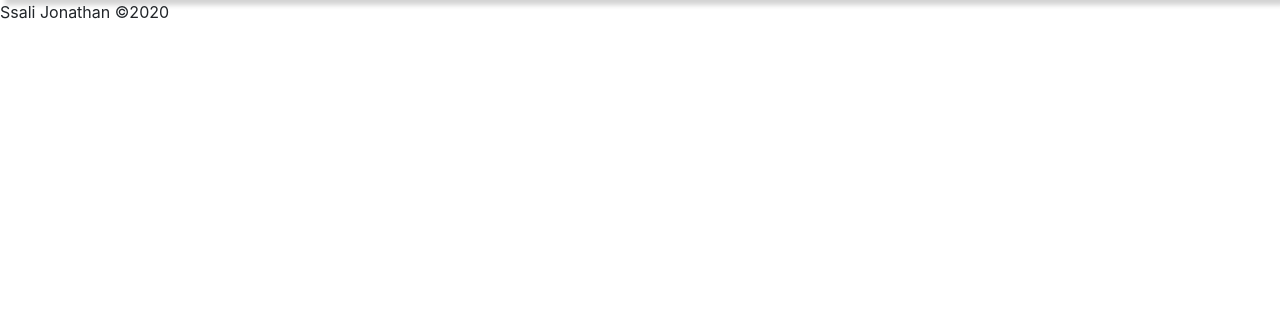
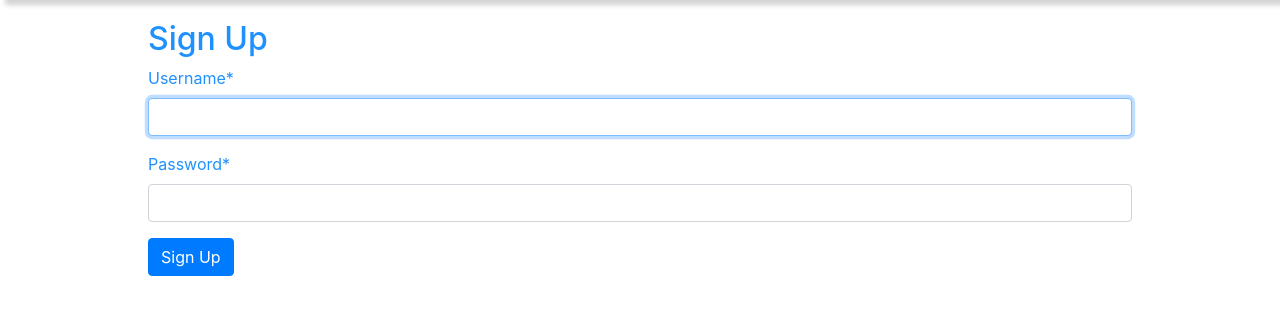
Before and after one commit to jod35/projectLearn, a Django app: page /login/ in a window 1280 px wide. Shown: the part 56-371 px from the top of the page. Run offline with Django 3.2, Linux system fonts and the light colour scheme; some libraries are stand-ins or nearby versions.

Commit message:
feat(created the user login view)

```diff
--- a/blog/forms.py
+++ b/blog/forms.py
@@ -8,3 +8,8 @@ class UserRegisterForm(UserCreationForm):
     class Meta:
         model = User
         fields = ['username', 'email', 'password1', 'password2']
+
+
+class LoginForm(forms.Form):
+    username = forms.CharField(max_length=80)
+    password = forms.CharField(max_length=80)
--- a/blog/templates/blog/base.html
+++ b/blog/templates/blog/base.html
@@ -41,9 +41,5 @@
     </header>
 
     {% block body %} {% endblock body %}
-
-    <footer>
-      <p>Ssali Jonathan &copy;2020</p>
-    </footer>
   </body>
 </html>
--- a/blog/templates/blog/index.html
+++ b/blog/templates/blog/index.html
@@ -3,6 +3,8 @@
   <h1 class="lg-text">Welcome To Project Learn</h1>
   <h3 class="subtext">A platform where we share ideas</h3>
   <br />
-  <a href="" class="btn btn-success btn-lg">get started</a>
+  <a href="{% url 'blog:register' %}" class="btn btn-success btn-lg"
+    >Get started</a
+  >
 </div>
 {% endblock body %}
--- /dev/null
+++ b/blog/templates/registration/login.html
@@ -0,0 +1,9 @@
+{% extends 'blog/base.html' %} {% load crispy_forms_tags %} {% block body %}
+<div class="form">
+  <h2>Sign Up</h2>
+  <form action="" method="post">
+    {% csrf_token %} {{ form|crispy }}
+    <input type="submit" value="Sign Up" class="btn btn-primary" />
+  </form>
+</div>
+{% endblock body%}
--- a/blog/urls.py
+++ b/blog/urls.py
@@ -8,7 +8,7 @@ app_name = 'blog'
 urlpatterns = [
     path('', views.index, name='home'),
     path('signup/', views.signup, name='register'),
-    path('login/', auth_views.LoginView.as_view(template_name='blog/login.html'), name='login'),
+    path('login/', auth_views.LoginView.as_view(), name='login'),
     path('logout/', auth_views.LogoutView.as_view(template_name='blog/loggedout.html'), name='loggedout'),
 
 ]
```
